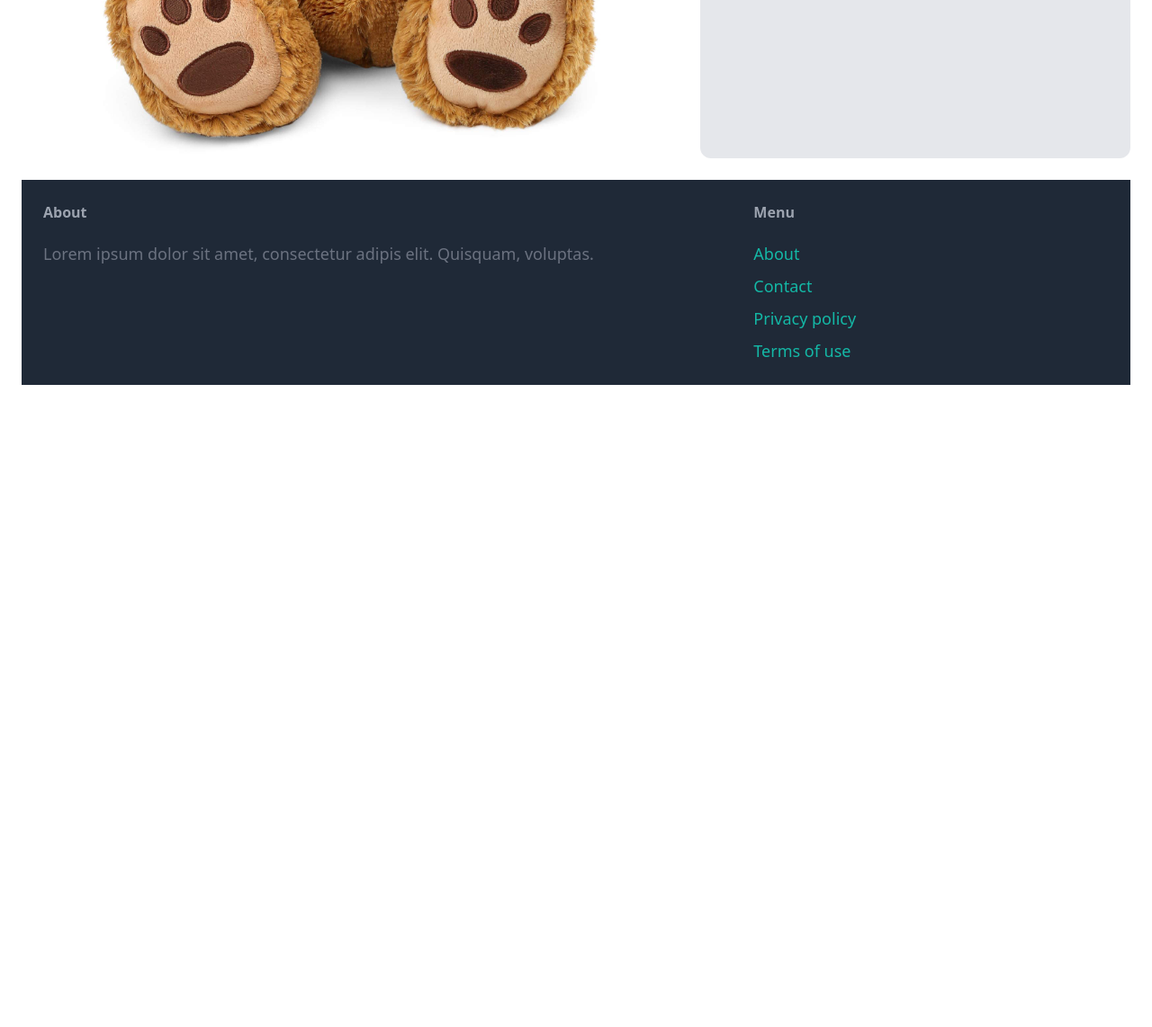
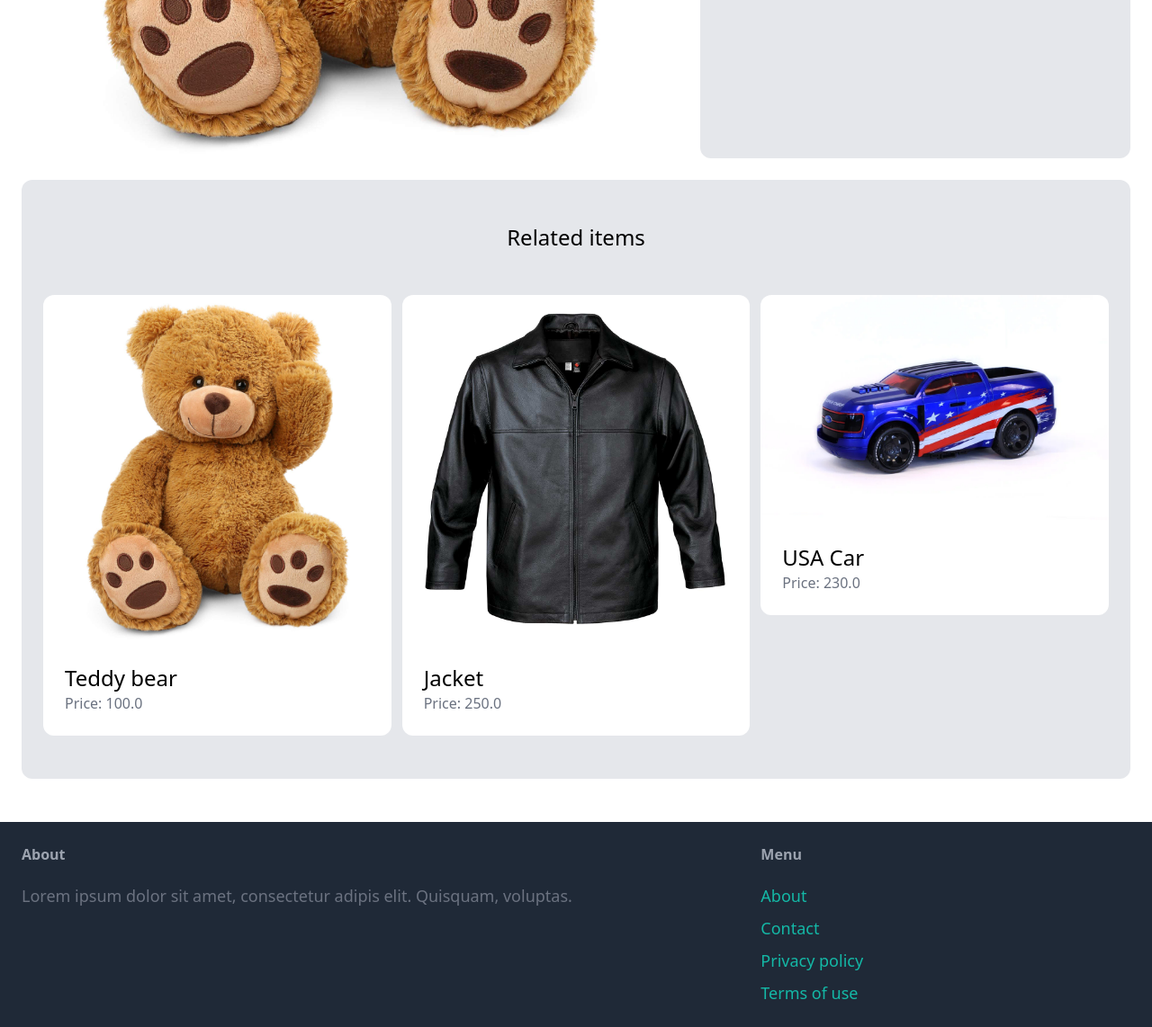
Before and after one commit to lucasalvesb/django-marketplace, a Django app: template puddle/item/templates/item/detail.html in a window 1280 px wide. Shown: the part 655-1797 px from the top of the page at 90% size. Before the commit the page ends 1083 px from the top, so only its background shows below. Run offline with Django 4.2, Linux system fonts and the light colour scheme; the template is opened without the code that fills it: values that come from a table or form of the project are taken from there, others are empty; data comes from the database, SQL or seed files in the repository; both versions use the stored data as it was after the commit; parts of the project's set-up code (start-up, migrations or seed data) failed here and were passed over; some libraries are stand-ins or nearby versions.

Commit message:
added related items section below the item details

```diff
--- a/puddle/item/templates/item/detail.html
+++ b/puddle/item/templates/item/detail.html
@@ -1,7 +1,10 @@
 {% extends 'core/base.html' %} {% block title %}{{ item.name }}{% endblock %} {% block content %}
 <div class="grid grid-cols-5 gap-6">
   <div class="col-span-3">
-    <img src="{{ item.image.url }}" class="rounded-xl" />
+    <img
+      src="{{ item.image.url }}"
+      class="rounded-xl"
+    />
   </div>
 
   <div class="col-span-2 p-6 bg-gray-200 rounded-xl">
@@ -9,11 +12,38 @@
     <p class="text-gray-500"><strong>Price:</strong>{{item.price}}</p>
     <p class="text-gray-500"><strong>Seller:</strong>{{item.created_by}}</p>
     {% if item.description %}
-  <p class="text-gray-700"><strong class="text-gray-500">Description:</strong>{{item.description}}</p>
+    <p class="text-gray-700">
+      <strong class="text-gray-500">Description:</strong>{{item.description}}
+    </p>
     {% endif %}
 
-  <a href="#" class="inline-block mt-6 px-6 py-3 text-lg font-semibold bg-teal-500 text-white rounded-xl hover:bg-teal-700">
+    <a
+      href="#"
+      class="inline-block mt-6 px-6 py-3 text-lg font-semibold bg-teal-500 text-white rounded-xl hover:bg-teal-700"
+    >
       Contact seller
     </a>
   </div>
+</div>
+
+<div class="mt-6 px-6 py-12 bg-gray-200 rounded-xl">
+  <h2 class="mb-12 text-2xl text-center"> Related items </h2>
+
+  <div class="grid grid-cols-3 gap-3">
+    {% for item in related_items %}
+      <div>
+        <a href="{% url 'item:detail' item.id %}">
+          <div>
+            <img src="{{ item.image.url }}" class="rounded-t-xl">
+          </div>
+
+          <div class="p-6 bg-white rounded-b-xl">
+            <h2 class="text-2xl">{{ item.name }}</h2>
+            <p class="text-gray-500">Price: {{ item.price }}</p>
+          </div>
+        </a>
+      </div>
+    {% endfor %}
+  </div>
+</div>
 {% endblock %}
--- a/puddle/item/views.py
+++ b/puddle/item/views.py
@@ -4,5 +4,6 @@
 
 def detail(request, pk):
     item = get_object_or_404(Item, pk=pk)
+    related_items = Item.objects.filter(category=item.category, is_sold=False).exclude(pk=pk)[0:3]
 
-    return render(request, 'item/detail.html', {'item': item})
+    return render(request, 'item/detail.html', {'item': item, 'related_items': related_items})
```
Also changed, not shown: puddle/db.sqlite3, puddle/media/item_images/s338931909844079479_p295_i1_w1150.webp (added). Lines whose indentation alone changed are shown as unchanged.
